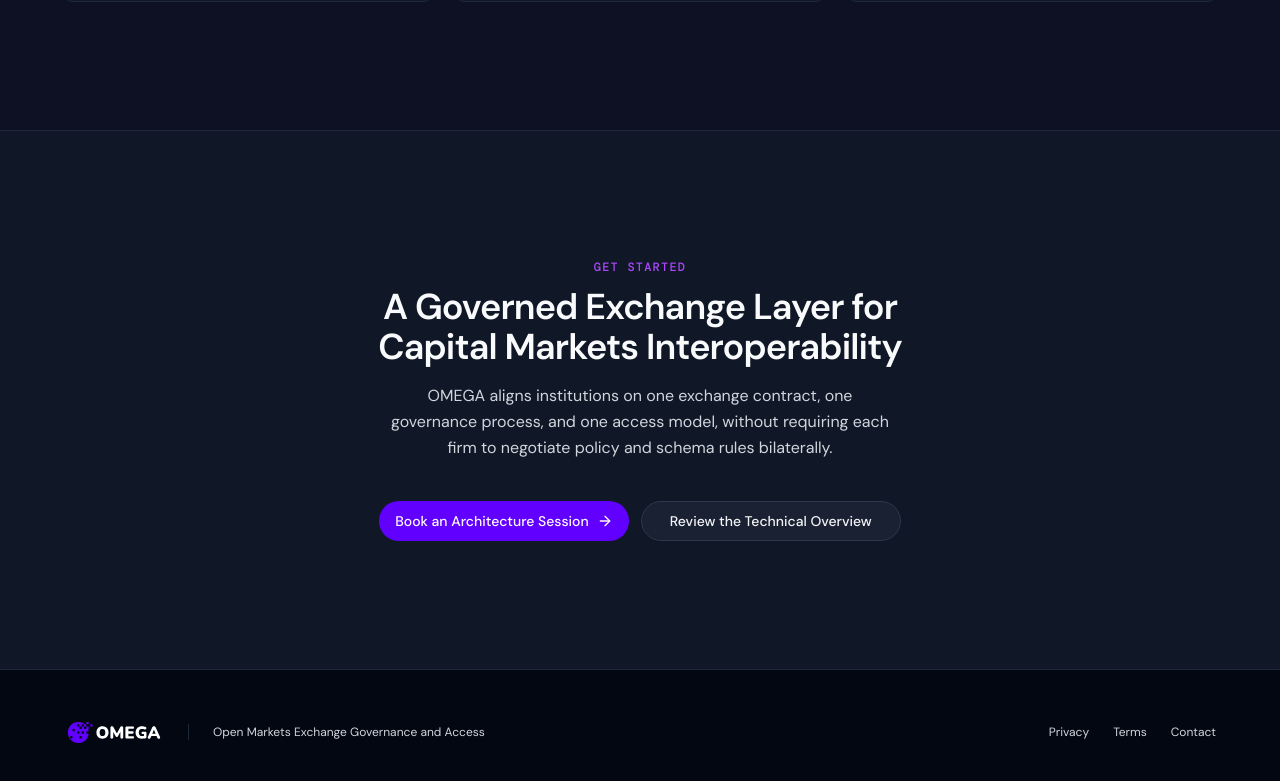
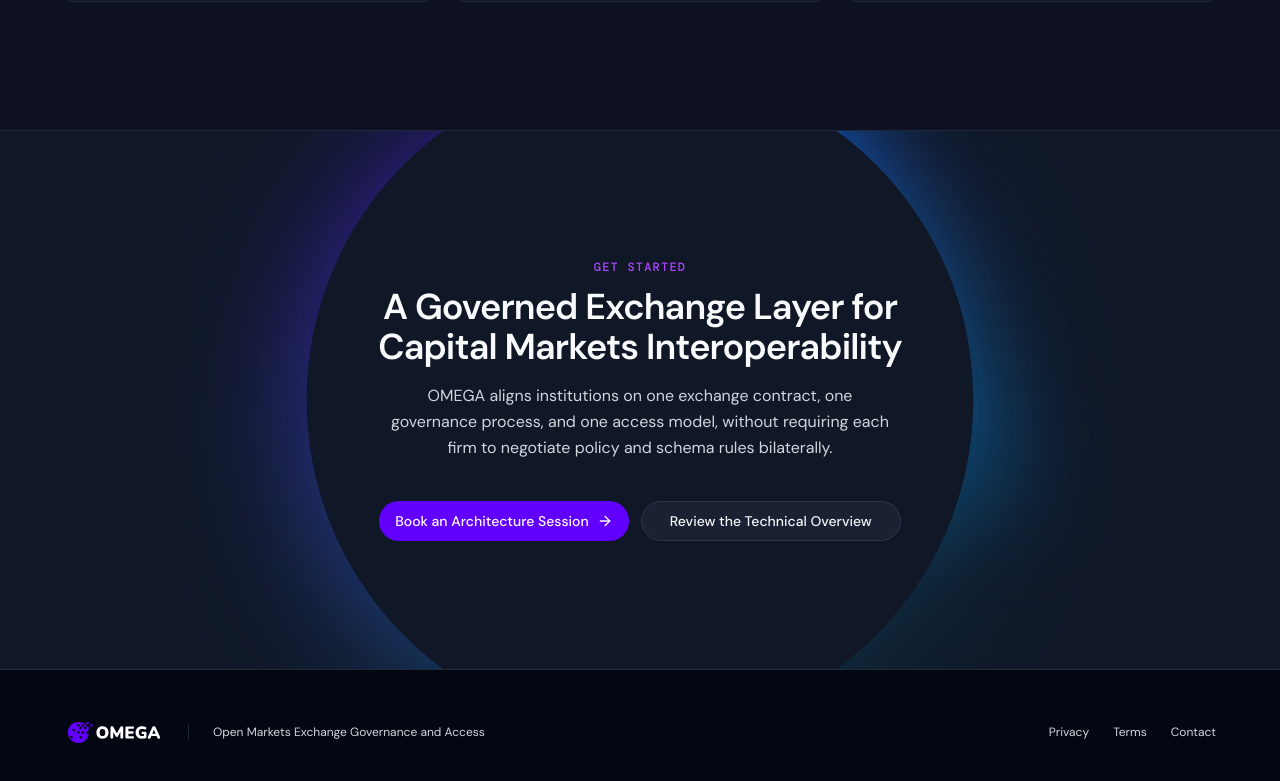
Before and after one commit to airbooksio/omega-website, a Next.js app: page / in a window 1280 px wide. Shown: the part 1772-2553 px from the top of the page. Built offline with nearby package versions, Linux system fonts and the light colour scheme.

Commit message:
eclipse background to CTA section

```diff
--- a/components/cta-section.tsx
+++ b/components/cta-section.tsx
@@ -6,6 +6,12 @@ export function CtaSection() {
     <section
       id="cta"
       className="relative border-t border-gray-800 bg-gray-900 px-6 py-24 lg:py-32 overflow-hidden"
+      style={{
+        backgroundImage: "url('/bg-eclipse-circle.svg')",
+        backgroundPosition: "center center",
+        backgroundRepeat: "no-repeat",
+        backgroundSize: "80rem 80rem",
+      }}
     >
       <div className="relative z-10 mx-auto max-w-2xl text-center">
         <p className="mb-3 text-xs font-medium tracking-widest text-purple-500 uppercase font-mono">
```
Also changed, not shown: public/bg-eclipse-circle.svg (added), public/bg-eclipse-vertical.svg (added).
